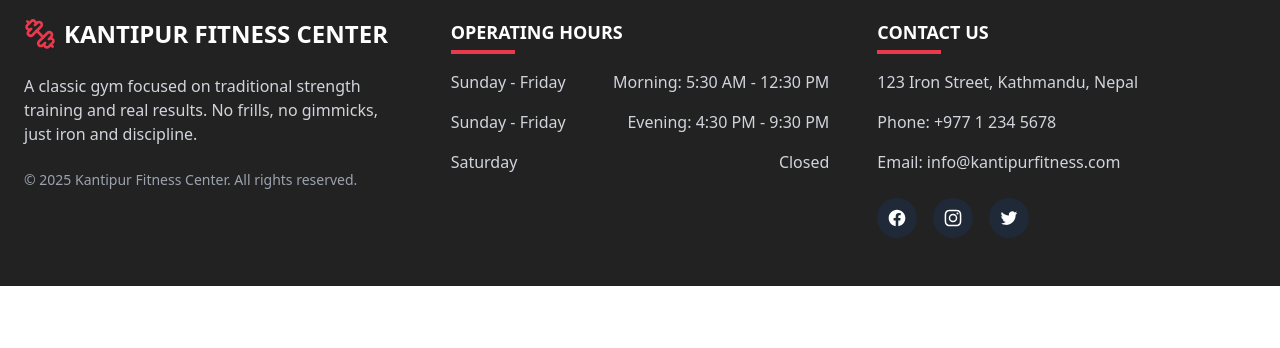
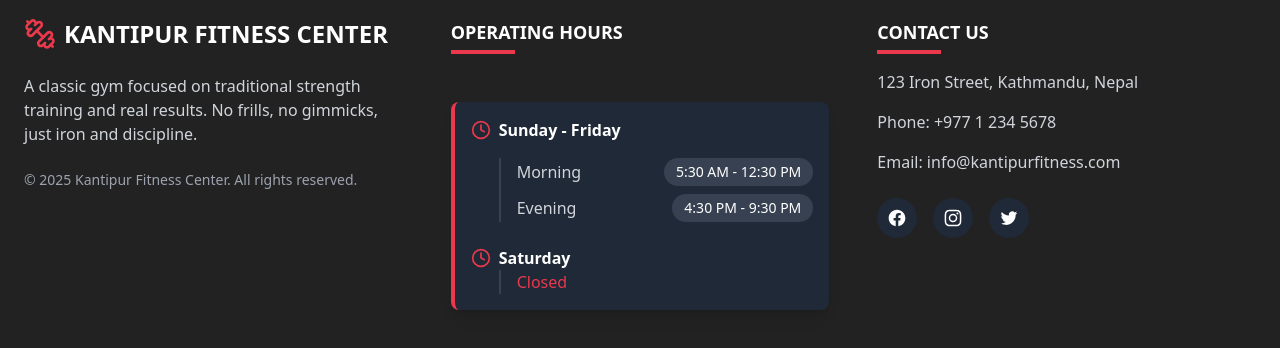
Before and after one commit to Rujan0833/KantipurFitness, a React (Vite) app: page / in a window 1280 px wide. Shown: the part 3925-4273 px from the top of the page. Before the commit the page ends 4211 px from the top, so only its background shows below. Built offline with nearby package versions, Linux system fonts and the light colour scheme.

Commit message:
Refactor: Improve operating hours section design

```diff
--- a/src/components/gym/Footer.tsx
+++ b/src/components/gym/Footer.tsx
@@ -1,5 +1,5 @@
 
-import { Dumbbell } from "lucide-react";
+import { Dumbbell, Clock } from "lucide-react";
 
 const Footer = () => {
   return (
@@ -24,20 +24,34 @@ const Footer = () => {
             <h3 className="text-lg font-bold mb-6 relative inline-block after:content-[''] after:absolute after:w-16 after:h-1 after:bg-gym-red after:left-0 after:-bottom-2">
               OPERATING HOURS
             </h3>
-            <ul className="space-y-4 text-gray-300">
-              <li className="flex justify-between">
-                <span>Sunday - Friday</span>
-                <span>Morning: 5:30 AM - 12:30 PM</span>
-              </li>
-              <li className="flex justify-between">
-                <span>Sunday - Friday</span>
-                <span>Evening: 4:30 PM - 9:30 PM</span>
-              </li>
-              <li className="flex justify-between">
-                <span>Saturday</span>
-                <span>Closed</span>
-              </li>
-            </ul>
+
+            <div className="mt-8 bg-gray-800 rounded-lg p-4 shadow-lg border-l-4 border-gym-red">
+              <div className="flex items-center mb-4">
+                <Clock className="h-5 w-5 text-gym-red mr-2" />
+                <h4 className="font-semibold text-white">Sunday - Friday</h4>
+              </div>
+
+              <div className="ml-7 space-y-2 border-l-2 border-gray-700 pl-4">
+                <div className="flex justify-between items-center">
+                  <span className="text-gray-300">Morning</span>
+                  <span className="bg-gray-700 text-white px-3 py-1 rounded-full text-sm">5:30 AM - 12:30 PM</span>
+                </div>
+                <div className="flex justify-between items-center">
+                  <span className="text-gray-300">Evening</span>
+                  <span className="bg-gray-700 text-white px-3 py-1 rounded-full text-sm">4:30 PM - 9:30 PM</span>
+                </div>
+              </div>
+
+              <div className="mt-6 flex items-center">
+                <Clock className="h-5 w-5 text-gym-red mr-2" />
+                <h4 className="font-semibold text-white">Saturday</h4>
+              </div>
+              <div className="ml-7 pl-4 border-l-2 border-gray-700">
+                <div className="flex justify-between items-center">
+                  <span className="text-gym-red font-medium">Closed</span>
+                </div>
+              </div>
+            </div>
           </div>
 
           <div>
```
